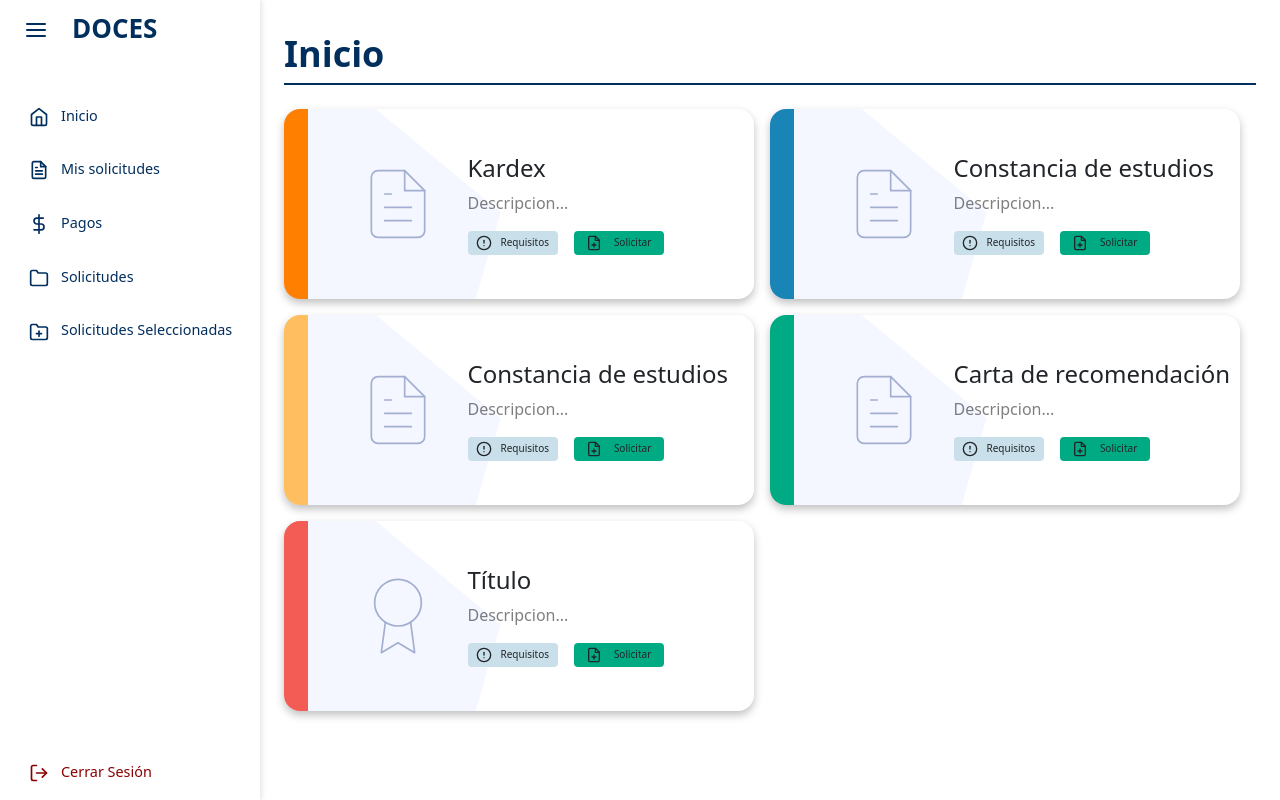
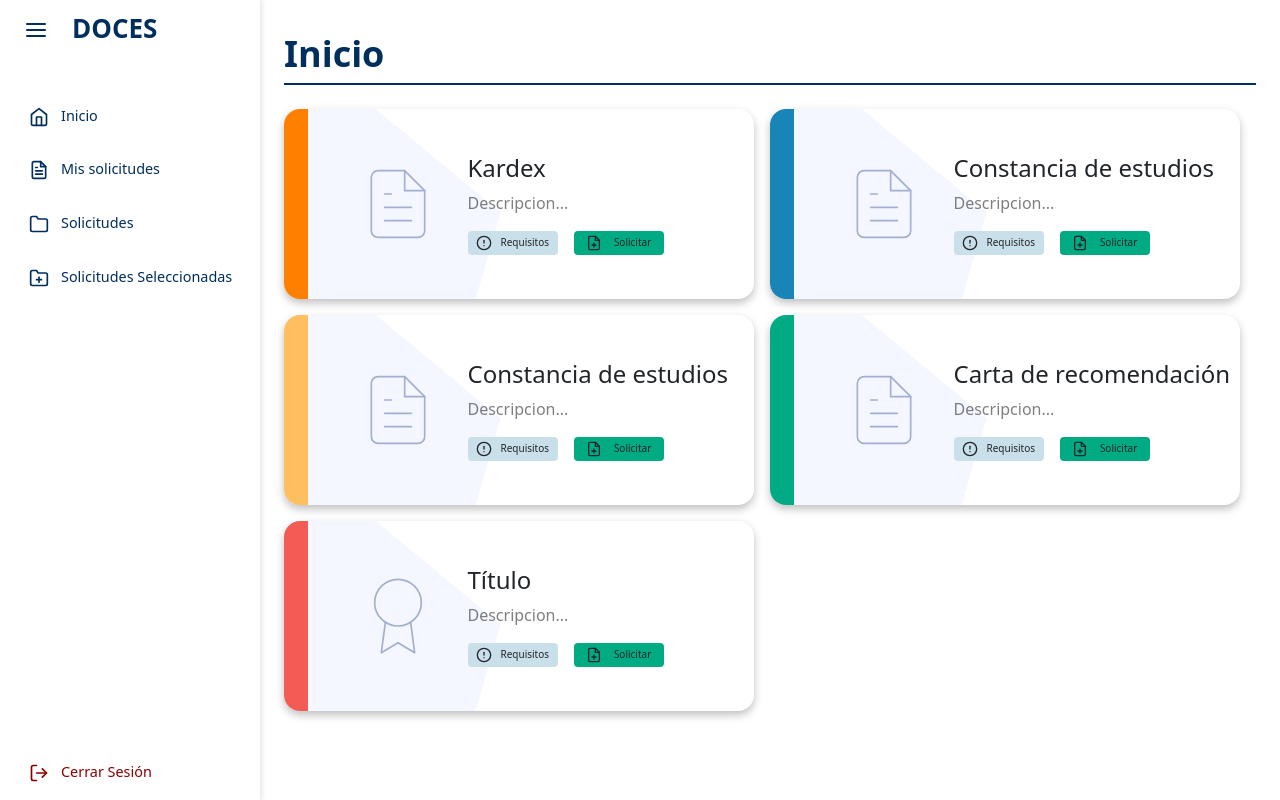
Before and after one commit to Carlos-Mtzg/doces_front, a React (Vite) app: page / in a window 1280 px wide. Built offline with nearby package versions, Linux system fonts and the light colour scheme.

Commit message:
fix: :fire: Se eliminó la vista de Payments

```diff
--- a/src/components/Frontend.jsx
+++ b/src/components/Frontend.jsx
@@ -33,12 +33,6 @@ const Frontend = () => {
                         <Link to="/requests" className="sidebar-link">
                             <FileText />
                             <span>Mis solicitudes</span>
-                        </Link>
-                    </li>
-                    <li className="sidebar-item">
-                        <Link to="/payments" className="sidebar-link">
-                            <DollarSign />
-                            <span>Pagos</span>
                         </Link>
                     </li>
                     <li className="sidebar-item">
--- a/src/main.jsx
+++ b/src/main.jsx
@@ -9,7 +9,6 @@ import { createBrowserRouter, RouterProvider } from "react-router-dom"
 import Frontend from "./components/Frontend"
 import Home from "./pages/Home"
 import Requests from "./pages/Requests"
-import Payments from "./pages/Payments"
 import Login from "./auth/Login"
 import Register from "./auth/Register"
 import AdminRequests from "./pages/admin/Requests"
@@ -44,10 +43,6 @@ const router = createBrowserRouter(
             path: 'requests',
             element: <Requests />
           },
-          {
-            path: 'payments',
-            element: <Payments />
-          },
         ]
     },
     {
--- a/src/pages/Payments.jsx
+++ /dev/null
@@ -1,9 +0,0 @@
-import React from 'react'
-
-const Payments = () => {
-    return (
-        <h1 className='title py-2'>Pagos</h1>
-    )
-}
-
-export default Payments
```
